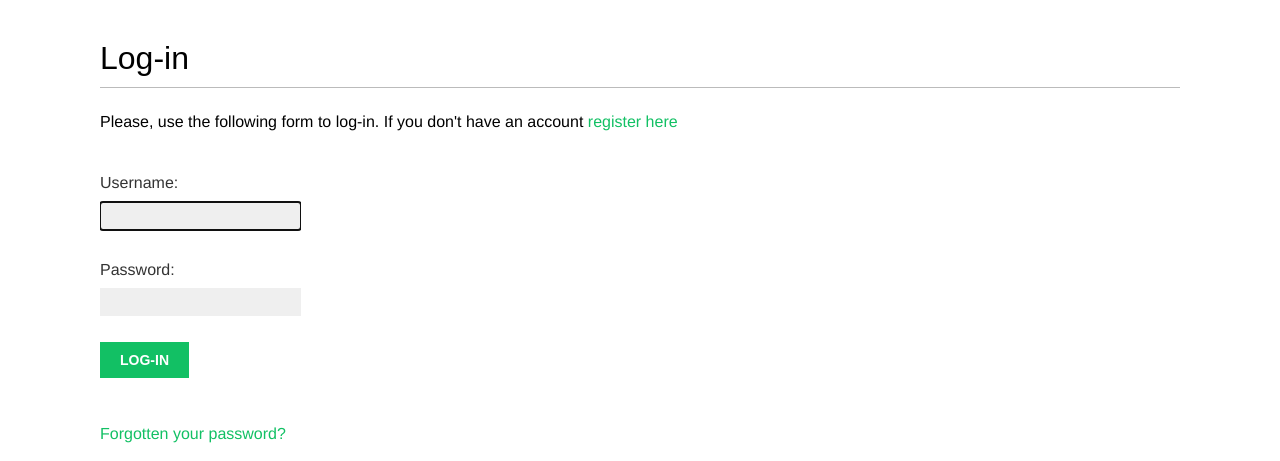
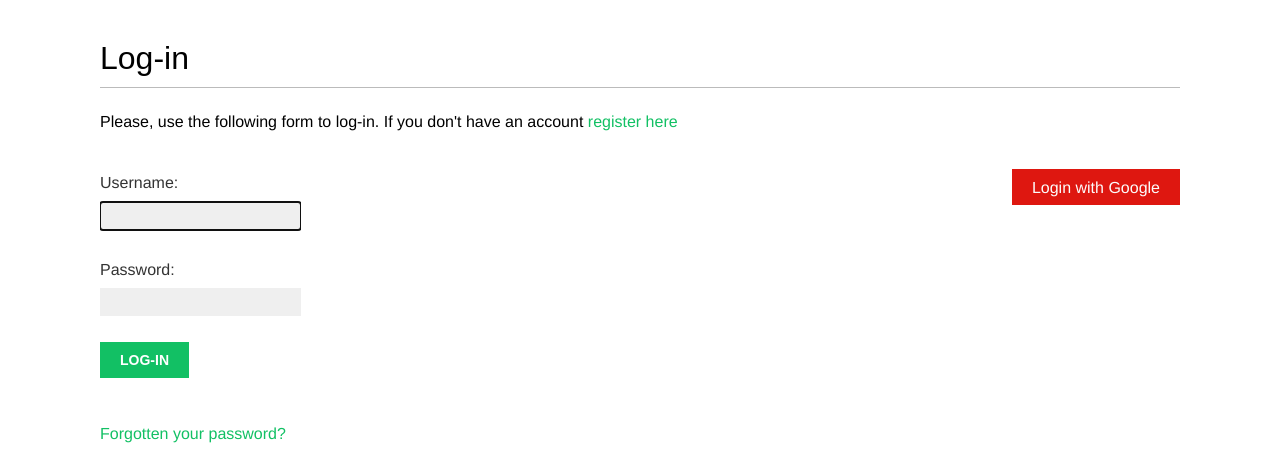
Before and after one commit to elric1992/Django_Social_Site, a Django app: page /account/login/ in a window 1280 px wide. Shown: the part 47-508 px from the top of the page. Run offline with Django 3.2, Linux system fonts and the light colour scheme; some web fonts are replaced.

Commit message:
authentication using google

```diff
--- a/account/static/css/base.css
+++ b/account/static/css/base.css
@@ -226,13 +226,16 @@ ul.messages li a.close {
     list-style: none;
     padding: 10px 20px;
     margin: 0 0 10px 0;
+    position: relative;
+    height: 16px;
 }
+
 
 .social li a {
     width: 100%;
     height: 100%;
     display: block;
-    color: #fff;
+    color: rgb(252, 252, 252);
 }
 
 .social li.facebook {
--- a/account/templates/registration/login.html
+++ b/account/templates/registration/login.html
@@ -24,4 +24,13 @@
         </form>
         <p><a href="{% url 'password_reset' %}">Forgotten your password?</a></p>
     </div>
+
+    <div class="social">
+        <ul>
+            <li class="google">
+                <a href="{% url "social:begin" "google-oauth2" %}">Login with Google</a>
+            </li>
+        </ul>
+    </div>
+
 {% endblock content %}
```
Also changed, not shown: bookmarks/settings.py (+9 -1 lines), 1 other file.
